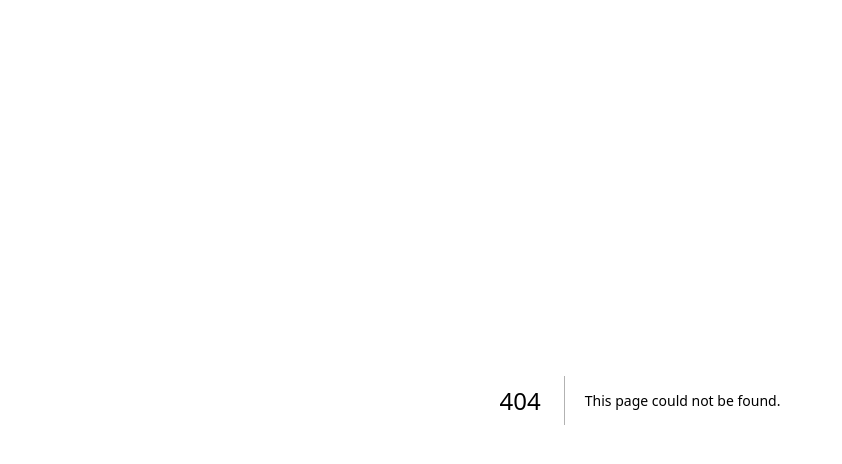
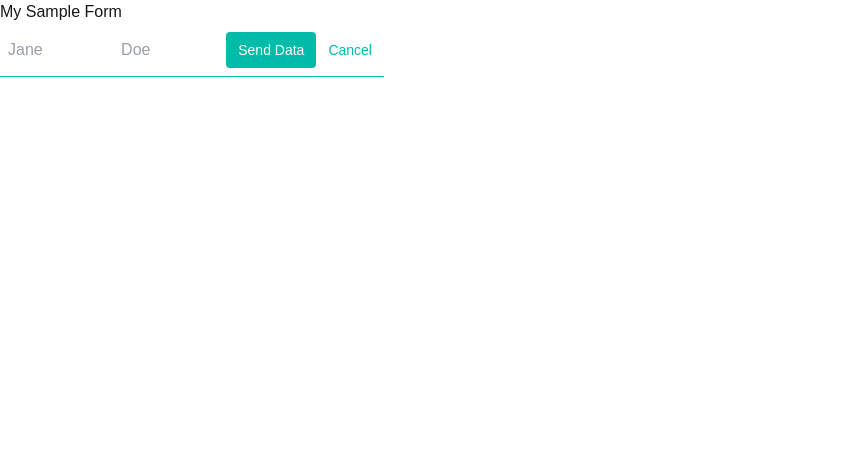
Before and after one commit to shawnmcrowley/responsive_form_pwa, a Next.js app: page /forms in a window 1280 px wide. Before the commit this address had no page. Shown: the top 464 px of the page, without its empty margins (0-842 px from the left). Built offline with nearby package versions, Linux system fonts and the light colour scheme.

Commit message:
Example Get Forms

```diff
--- /dev/null
+++ b/src/app/api/postData/route.js
@@ -0,0 +1,9 @@
+import { NextResponse } from "next/server"
+
+export async function GET(req, res) {
+    const searchParams = new URLSearchParams(req.nextUrl.search)
+    const first = searchParams.get('first_name')
+    const last = searchParams.get('last_name')
+    console.log ('Form Data:', first)
+    return NextResponse.json({message: 'Form submitted successfully', last})
+}
--- /dev/null
+++ b/src/app/forms/page.js
@@ -0,0 +1,20 @@
+import Form from 'next/form'
+
+export default function PostForm() {
+  return (
+    <div>My Sample Form
+      <form className="w-full max-w-sm" action="/api/postData">
+        <div className="flex items-center border-b border-teal-500 py-2">
+          <input className="appearance-none bg-transparent border-none w-full text-gray-700 mr-3 py-1 px-2 leading-tight focus:outline-none" name="first_name" type="text" placeholder="Jane" aria-label="first name"></input>
+            <input className="appearance-none bg-transparent border-none w-full text-gray-700 mr-3 py-1 px-2 leading-tight focus:outline-none" name="last_name" type="text" placeholder="Doe" aria-label="last name"></input>
+            <button className="flex-shrink-0 bg-teal-500 hover:bg-teal-700 border-teal-500 hover:border-teal-700 text-sm border-4 text-white py-1 px-2 rounded" type="submit">
+              Send Data
+            </button>
+            <button className="flex-shrink-0 border-transparent border-4 text-teal-500 hover:text-teal-800 text-sm py-1 px-2 rounded" type="button">
+              Cancel
+            </button>
+        </div>
+      </form>
+    </div>
+  )
+}
```
Also changed, not shown: src/app/api/route.js (deleted).
